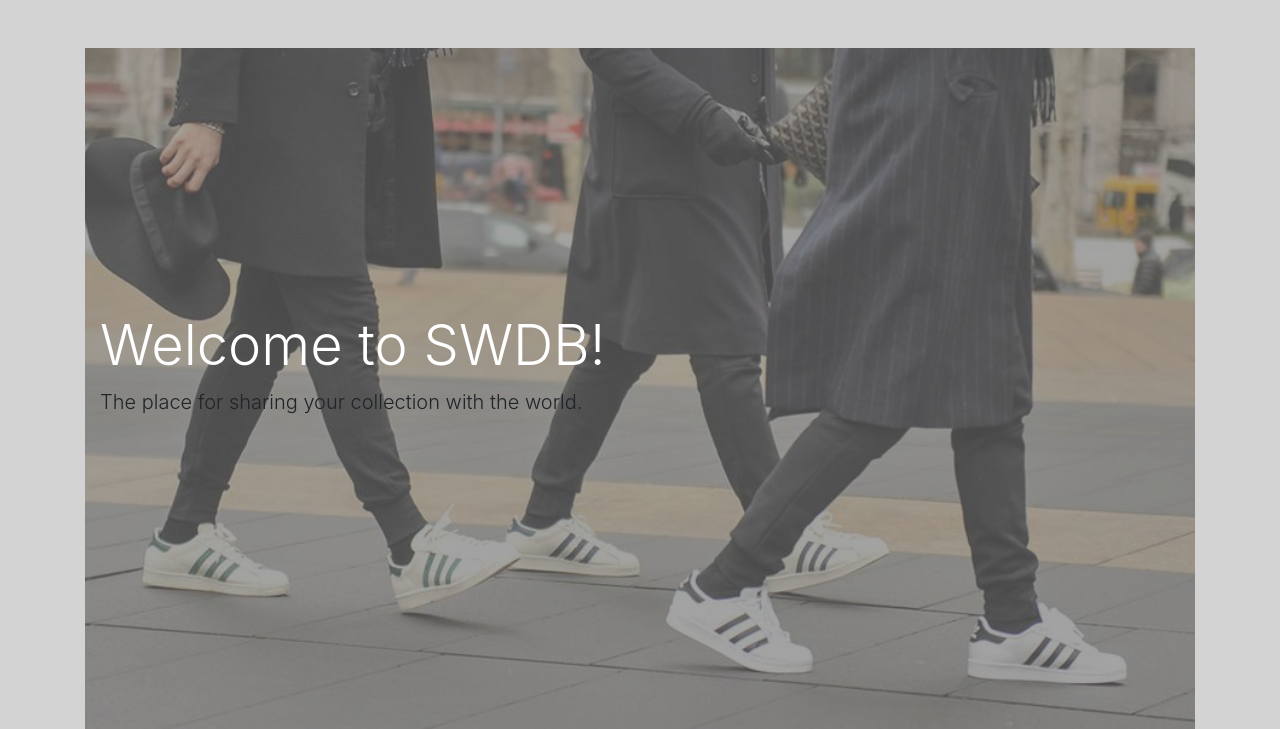
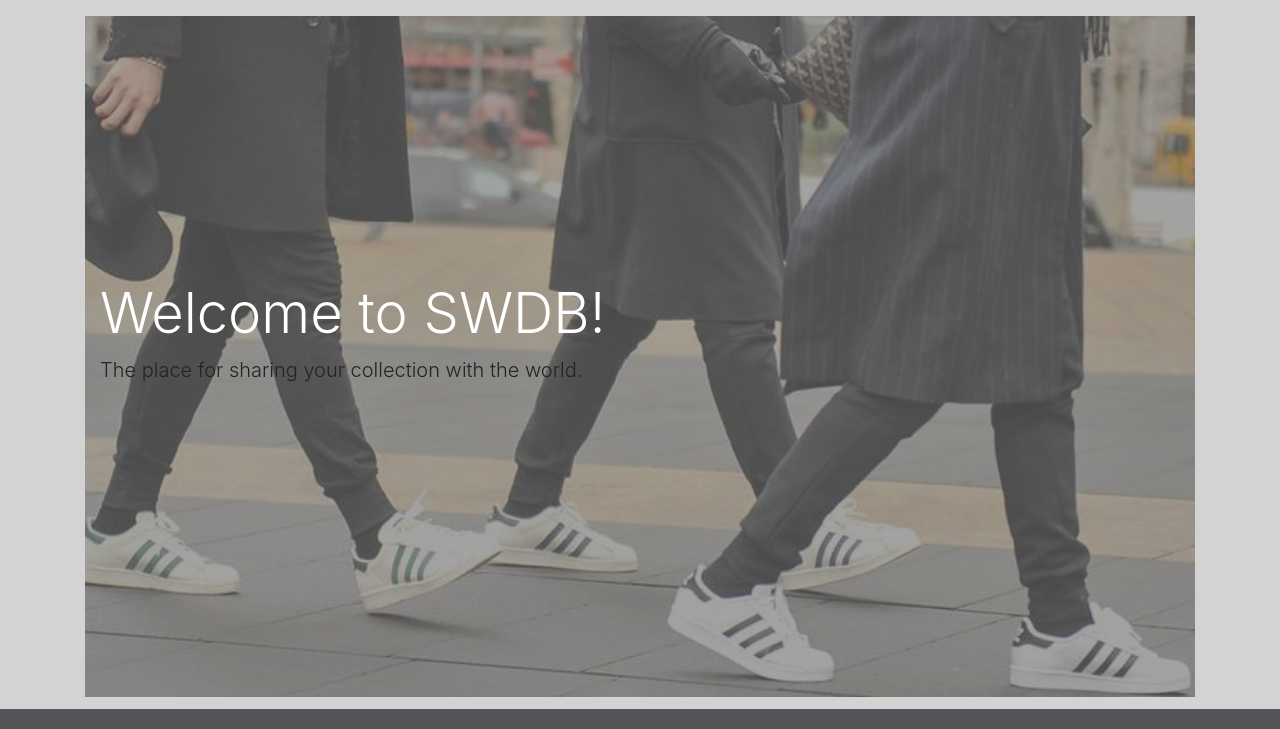
Before and after one commit to clenberger/SWDB, a Flask app: page / in a window 1280 px wide. Shown: the part 91-820 px from the top of the page. Run offline with Flask 2, Linux system fonts and the light colour scheme; data that the repository does not hold is empty; some libraries are stand-ins or nearby versions.

Commit message:
Updating UI/UX

```diff
--- a/templates/clothing_index.html
+++ b/templates/clothing_index.html
@@ -2,7 +2,7 @@
 {% extends 'base.html' %}
 
 {% block content %}
-    <div class="hero-background-img mt-5">
+    <div class="hero-background-img mt-3">
         <div class="jumbotron jumbotron-fluid">
             <div class="container">
                 <h1 class="display-4">Welcome to SWDB!</h1>
```
Also changed, not shown: static/images/swdb-jumbo.jpg.
